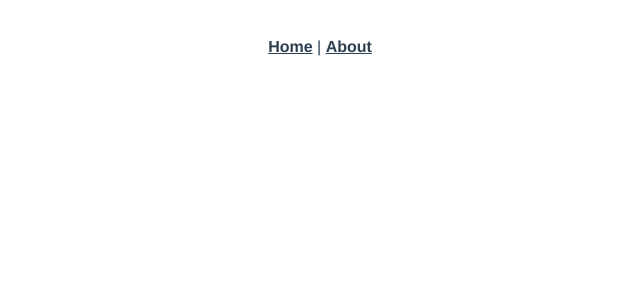
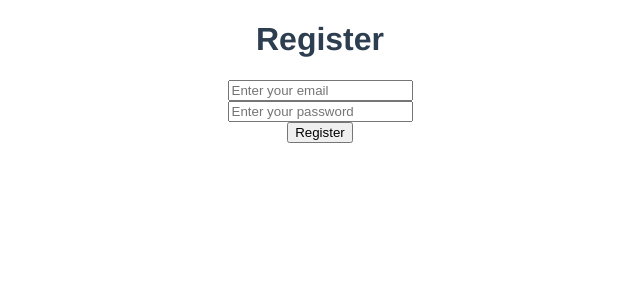
Before and after one commit to kingisdave/music-tracker, a Vue app in the folder client/: page /register in a window 1280 px wide. Before the commit this address had no page. Shown: the top 300 px of the page, without its empty margins (320-960 px from the left). Built offline with nearby package versions, Linux system fonts and the light colour scheme.

Commit message:
setting up the registration page

```diff
--- a/client/package.json
+++ b/client/package.json
@@ -10,6 +10,7 @@
     "lint": "vue-cli-service lint"
   },
   "dependencies": {
+    "axios": "^0.27.2",
     "core-js": "^3.8.3",
     "vue": "^3.2.13",
     "vue-router": "^4.0.3",
@@ -33,7 +34,8 @@
     "eslint-plugin-import": "^2.25.3",
     "eslint-plugin-node": "^11.1.0",
     "eslint-plugin-promise": "^5.1.0",
-    "eslint-plugin-vue": "^8.0.3"
+    "eslint-plugin-vue": "^8.0.3",
+    "vue-template-compiler": "^2.7.8"
   },
   "_id": "client@0.1.0",
   "readme": "ERROR: No README data found!"
--- a/client/src/App.vue
+++ b/client/src/App.vue
@@ -1,8 +1,8 @@
 <template>
-  <nav>
+  <!-- <nav>
     <router-link to="/">Home</router-link> |
     <router-link to="/about">About</router-link>
-  </nav>
+  </nav> -->
   <router-view/>
 </template>
 
--- a/client/src/router/index.js
+++ b/client/src/router/index.js
@@ -1,11 +1,17 @@
 import { createRouter, createWebHistory } from 'vue-router'
 import HomeView from '../views/HomeView.vue'
+import RegisterView from '../views/RegisterView.vue'
 
 const routes = [
   {
     path: '/',
     name: 'home',
     component: HomeView
+  },
+  {
+    path: '/register',
+    name: 'register',
+    component: RegisterView
   },
   {
     path: '/about',
--- /dev/null
+++ b/client/src/services/Api.js
@@ -0,0 +1,7 @@
+import axios from 'axios'
+
+export default () => {
+  return axios.create({
+    baseURL: 'http://localhost:8081/'
+  })
+}
--- /dev/null
+++ b/client/src/services/AuthenticationService.js
@@ -0,0 +1,7 @@
+import Api from '@/services/Api'
+
+export default {
+  register (credentials) {
+    return Api().post('register', credentials)
+  }
+}
--- /dev/null
+++ b/client/src/views/RegisterView.vue
@@ -0,0 +1,48 @@
+<template>
+  <div>
+    <h1>Register</h1>
+
+    <input
+      type="email"
+      name="email"
+      v-model="email"
+      placeholder="Enter your email"
+    />
+    <br/>
+    <input
+      type="password"
+      name="password"
+      v-model="password"
+      placeholder="Enter your password"
+    />
+    <br/>
+    <button
+      @click="register">
+      Register
+    </button>
+  </div>
+</template>
+
+<script>
+import AuthenticationService from '@/services/AuthenticationService'
+export default {
+  data () {
+    return {
+      email: '',
+      password: ''
+    }
+  },
+  methods: {
+    async register () {
+      await AuthenticationService.register({
+        email: this.email,
+        password: this.password
+      })
+    }
+  }
+}
+</script>
+
+<style scoped>
+
+</style>
```
Also changed, not shown: client/.eslintrc.js, 2 other files (tests, documents, lock files or other folders).
